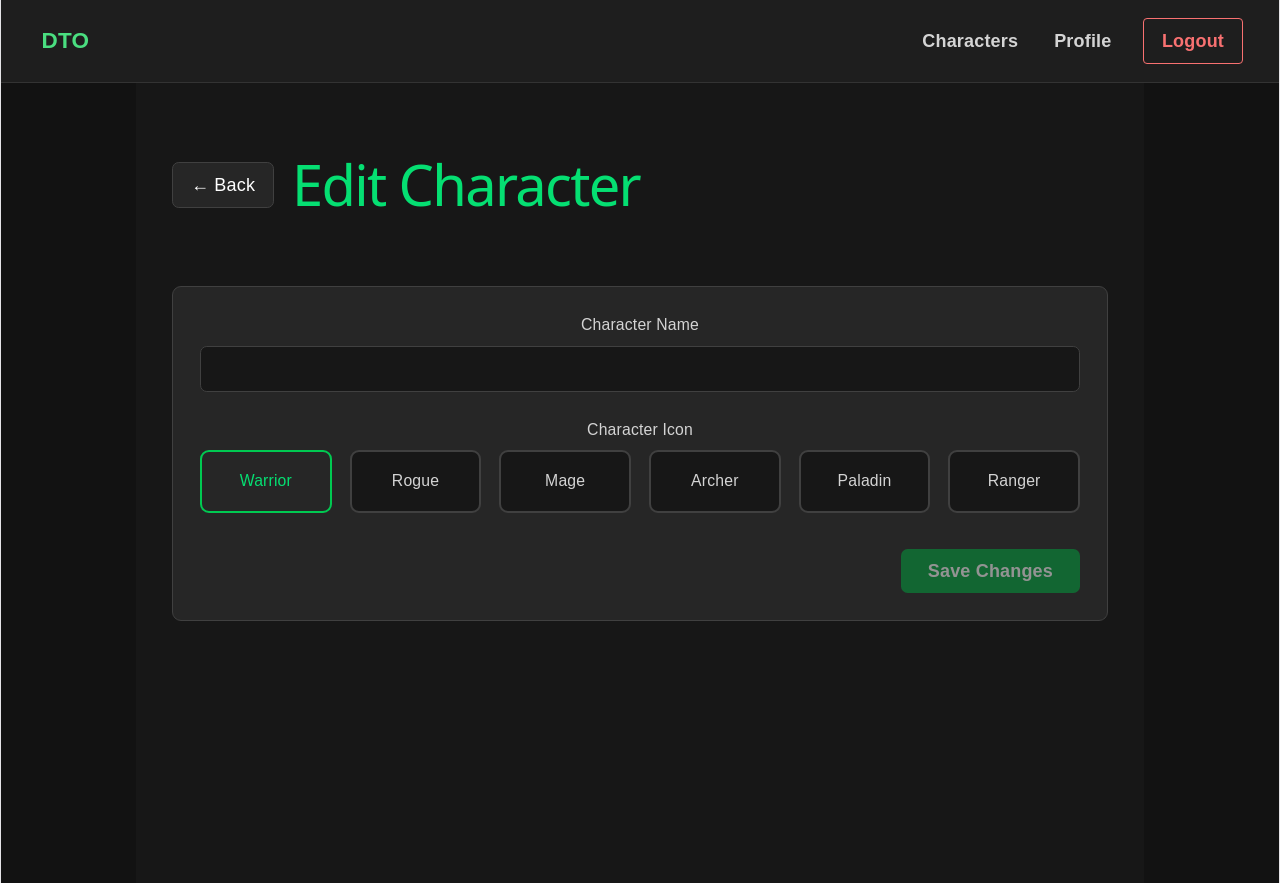
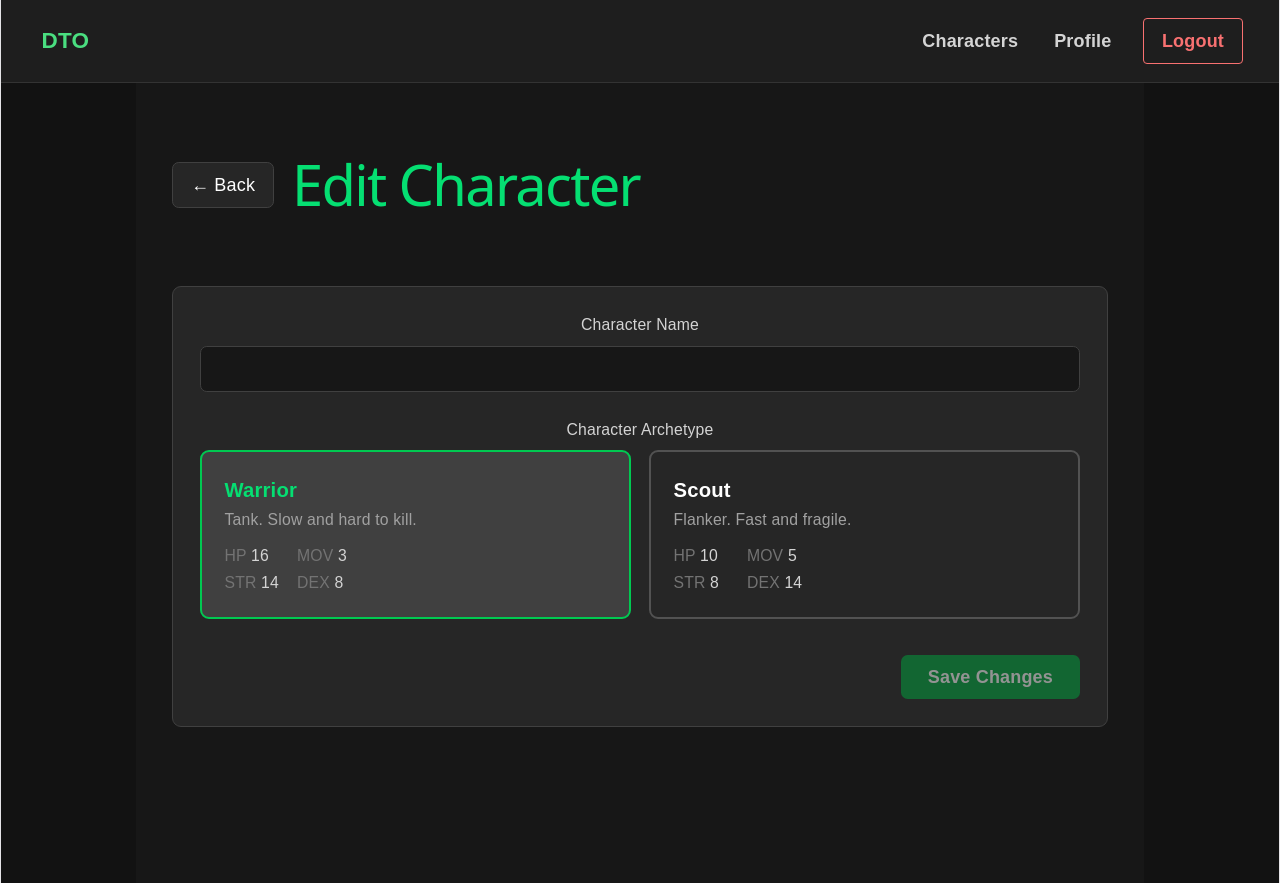
Before and after one commit to nhogan411/dto, a React (Vite) app in the folder apps/web/: page /characters/1 in a window 1280 px wide. Built offline with nearby package versions, Linux system fonts and the light colour scheme; no server answers; sample sign-in values are in the browser's storage.

Commit message:
feat: replace IconPicker with ArchetypePicker in CharacterDetailPage

```diff
--- a/apps/web/src/pages/CharacterDetailPage.tsx
+++ b/apps/web/src/pages/CharacterDetailPage.tsx
@@ -2,7 +2,7 @@ import { useEffect, useState } from 'react';
 import { useParams, useNavigate } from 'react-router-dom';
 import { useAppDispatch, useAppSelector } from '../store/hooks';
 import { fetchPlayerCharactersThunk, updatePlayerCharacterThunk, resetUpdateStatus } from '../store/slices/playerCharactersSlice';
-import { IconPicker } from '../components/characters/IconPicker';
+import { ArchetypePicker } from '../components/characters/ArchetypePicker';
 import { usePageTitle } from '../hooks/usePageTitle';
 
 export default function CharacterDetailPage() {
@@ -15,7 +15,7 @@ export default function CharacterDetailPage() {
   const character = characters.find((c) => c.id === Number(id));
 
   const [name, setName] = useState('');
-  const [icon, setIcon] = useState('warrior');
+  const [archetype, setArchetype] = useState<'warrior' | 'scout'>('warrior');
 
   useEffect(() => {
     if (status === 'idle') {
@@ -26,7 +26,7 @@ export default function CharacterDetailPage() {
   useEffect(() => {
     if (character) {
       setName(character.name);
-      setIcon(character.icon);
+      setArchetype(character.archetype);
     }
   }, [character]);
 
@@ -42,7 +42,7 @@ export default function CharacterDetailPage() {
 
     await dispatch(updatePlayerCharacterThunk({
       id: character.id,
-      payload: { name, icon },
+      payload: { name, archetype },
     }));
   };
 
@@ -124,11 +124,11 @@ export default function CharacterDetailPage() {
 
         <div className="mb-8">
           <label className="block text-sm font-medium text-neutral-300 mb-2">
-            Character Icon
+            Character Archetype
           </label>
-          <IconPicker
-            value={icon}
-            onChange={setIcon}
+          <ArchetypePicker
+            value={archetype}
+            onChange={setArchetype}
             disabled={character?.locked || updateStatus === 'loading'}
           />
         </div>
```
